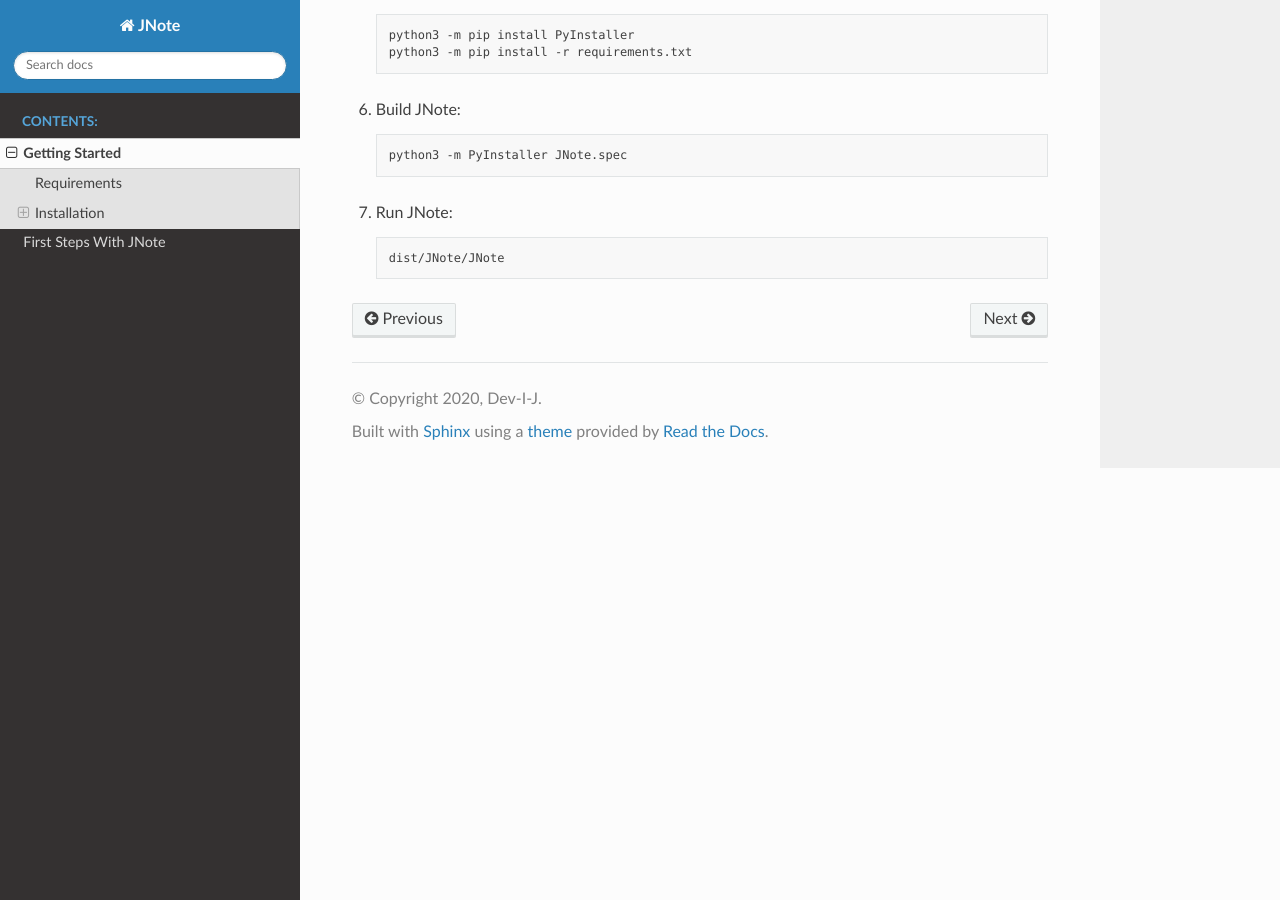
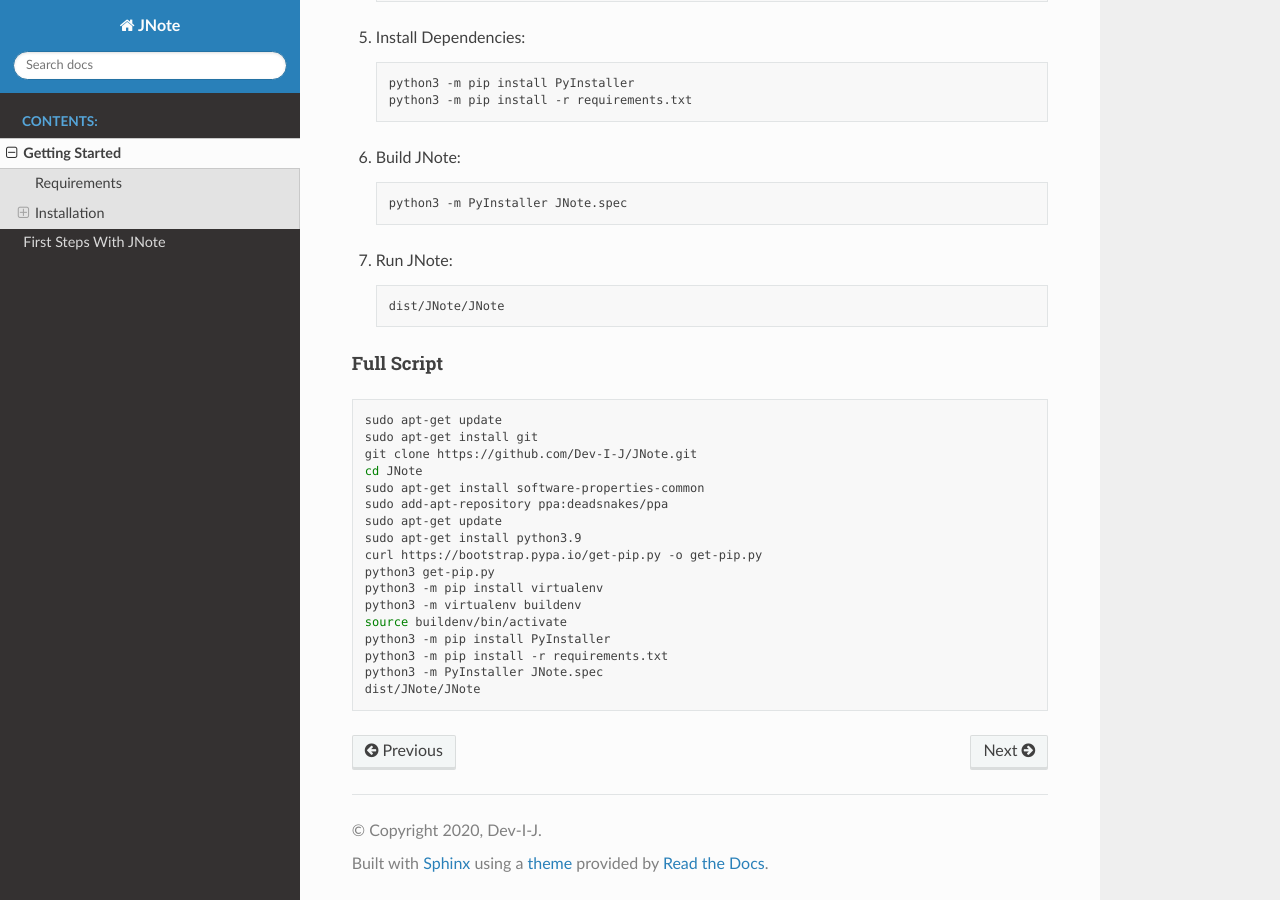
Before and after one commit to Dev-I-J/JNote, a Sphinx documentation site: the page built from docs/source/getting-started.md, in a window 1280 px wide and 900 px high, scrolled down 1421 px. Built offline with Sphinx 7.4.7 and the Read the Docs theme 2.0.0, drawn with Linux system fonts in a browser that asks for light colours.

Commit message:
Update Docs

````diff
--- a/docs/source/getting-started.md
+++ b/docs/source/getting-started.md
@@ -73,3 +75,25 @@
     ```bash
     dist/JNote/JNote
     ```
+
+#### Full Script
+
+```bash
+sudo apt-get update
+sudo apt-get install git
+git clone https://github.com/Dev-I-J/JNote.git
+cd JNote
+sudo apt-get install software-properties-common
+sudo add-apt-repository ppa:deadsnakes/ppa
+sudo apt-get update
+sudo apt-get install python3.9
+curl https://bootstrap.pypa.io/get-pip.py -o get-pip.py
+python3 get-pip.py
+python3 -m pip install virtualenv
+python3 -m virtualenv buildenv
+source buildenv/bin/activate
+python3 -m pip install PyInstaller
+python3 -m pip install -r requirements.txt
+python3 -m PyInstaller JNote.spec
+dist/JNote/JNote
+```
````
Also changed, not shown: other parts of docs/source/getting-started.md (+2 -0 lines).
